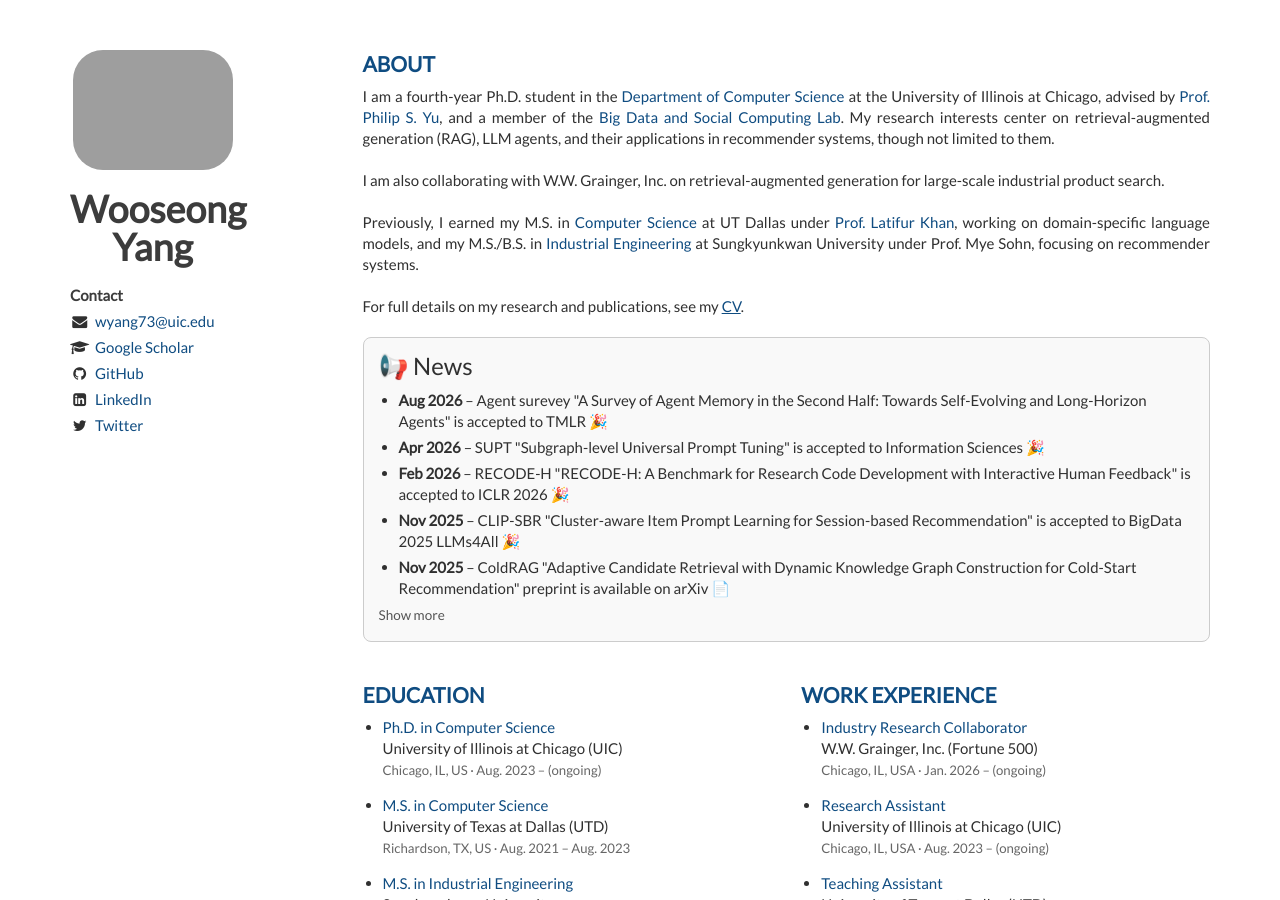
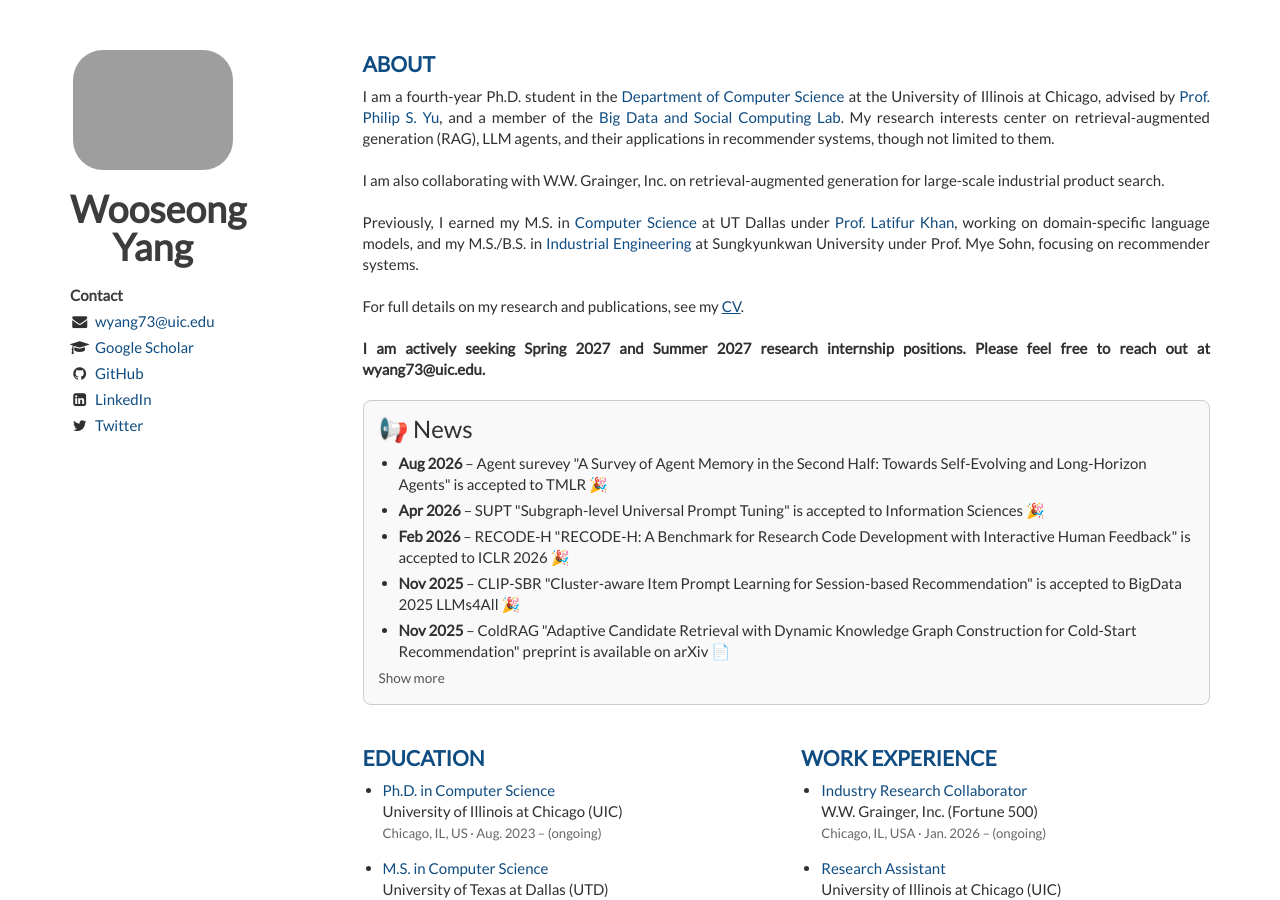
Before and after one commit to WooseongYang/WooseongYang.github.io, a Jekyll site: the page built from index.html, in a window 1280 px wide and 900 px high. Built offline with Jekyll 4.4.1, drawn with Linux system fonts in a browser that asks for light colours; nearby versions of some CDN libraries; the list of posts is cut into pages by our own code.

Commit message:
Add internship-seeking note to about page
Co-Authored-By: Claude Sonnet 5 <noreply@anthropic.com>

```diff
--- a/_includes/about.html
+++ b/_includes/about.html
@@ -14,6 +14,8 @@
         <br><br>
         For full details on my research and publications, see my
         <a href="/CV_WooseongYang_Aug26.pdf" style="text-decoration: underline">CV</a>.
+        <br><br>
+        <strong>I am actively seeking Spring 2027 and Summer 2027 research internship positions. Please feel free to reach out at wyang73@uic.edu.</strong>
       </p>
     </article>
 
```
